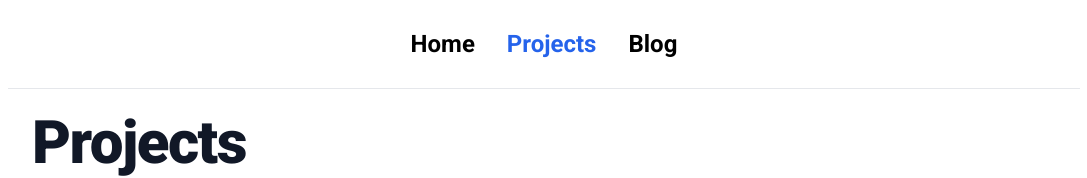
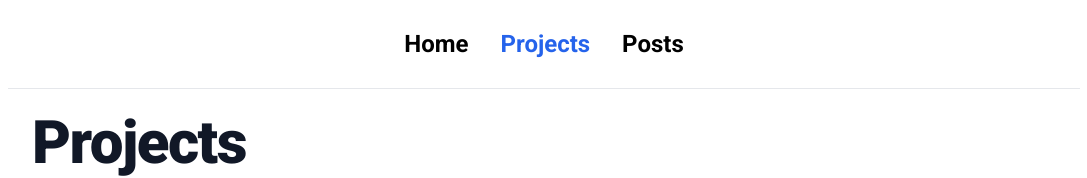
Before and after one commit to iron-jung/portfolio, a Next.js app: page /projects in a window 1280 px wide. Shown: the top 178 px of the page, without its empty margins (96-1183 px from the left). Built offline with nearby package versions, Linux system fonts and the light colour scheme.

Commit message:
1. blog 문구를 posts로 변경으로 문구 통일성 지킴 2. title oit 문구 iron.j 로 변경

```diff
--- a/data/MenuList.ts
+++ b/data/MenuList.ts
@@ -13,7 +13,7 @@ export const MenuList: MenuType[] = [
     src: "/projects",
   },
   {
-    title: "Blog",
+    title: "Posts",
     src: "/posts",
   },
 ];
--- a/pages/posts.tsx
+++ b/pages/posts.tsx
@@ -19,13 +19,13 @@ const Posts: React.FC<PostsType> = ({ pages, error }) => {
   return (
     <>
       <Head>
-        <title>O.IT Portfolio 📖</title>
+        <title>Iron.J Portfolio - Posts 📖</title>
       </Head>
 
       <DefaultLayout>
         <header className="pt-16 pb-9 sm:pb-16 sm:text-center">
           <h1 className="text-3xl font-extrabold leading-9 tracking-tight text-gray-900 dark:text-gray-100 sm:text-4xl sm:leading-10 md:text-6xl md:leading-14">
-            Blog
+            Posts
           </h1>
           <p className="text-lg leading-7 text-gray-500 dark:text-gray-400">
             저의 자유로운 블로그 공간으로 이동합니다.
```
